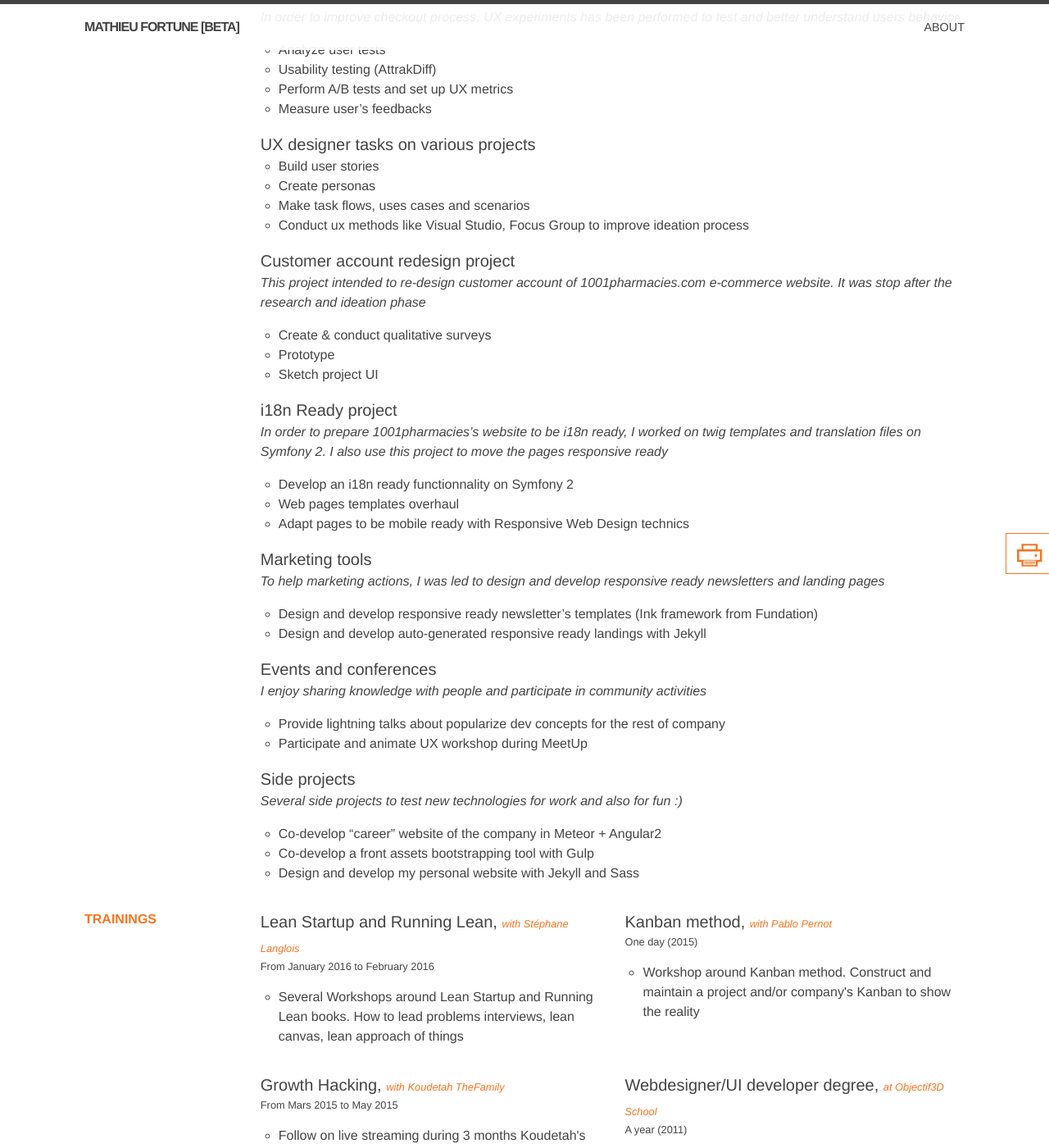
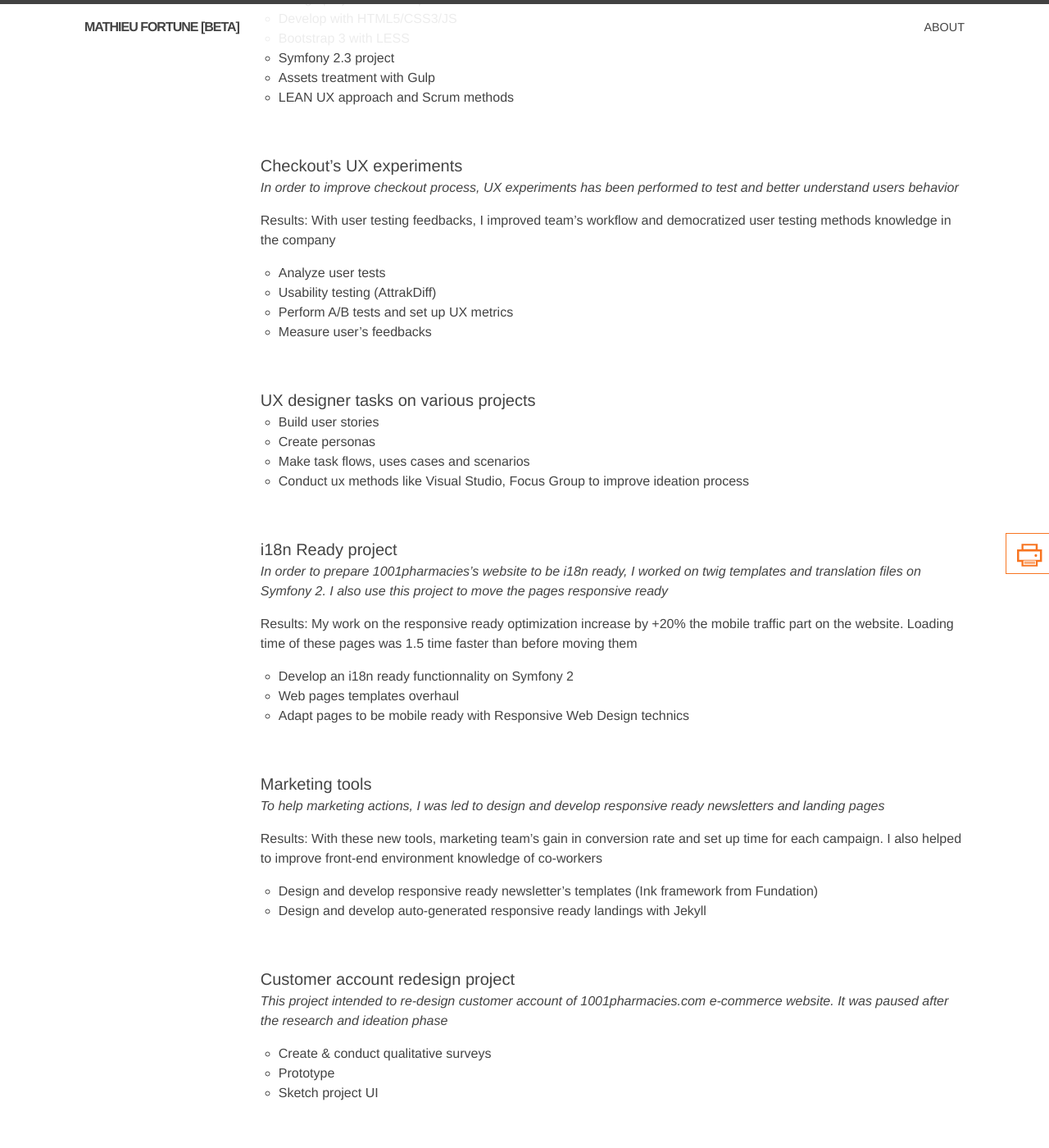
Before and after one commit to MathieuFortune/mathieufortune.github.io, a Jekyll site: the page built from about.md, in a window 1280 px wide and 1400 px high, scrolled down 2585 px. Shown: the whole window at 82% size. Built offline with Jekyll 4.4.1, drawn with Linux system fonts in a browser that asks for light colours; some of the changed text lies outside the part shown.

Commit message:
[UP] results projects

```diff
--- a/_data/about.json
+++ b/_data/about.json
@@ -34,6 +34,7 @@
   ],
   "i_have_heading": "I have",
   "i_have": [
+    "Successful experience in e-commerce start-up environment",
     "Passion for my work",
     "High self-motivation in working individually and closely with others",
     "Great communication and collaboration skills",
@@ -41,7 +42,7 @@
     "Expertise in HTML and CSS languages",
     "Analyze user testing, measuring and rebuilding",
     "Strong sense of design theory and typography",
-    "Experience in digital agency and e-commerce start-up environment",
+    "Experience in web digital agency",
     "Experience in responsive web design, cross-platform compatible coding techniques and troubleshooting",
     "Positive attitude with a pragmatic and hedonic view"
   ],
--- a/about.md
+++ b/about.md
@@ -111,6 +111,8 @@ type: about
 
 _This project intended to re-design and develop the catalog (search, find and buy a product) of 1001pharmacies e-commerce website_
 
+**This project is in work in progress**
+
 * Sketch project UI (Sketch)
 * Design project's user experience
 * Develop with HTML5/CSS3/JS
@@ -119,11 +121,15 @@ _This project intended to re-design and develop the catalog (search, find and bu
 * Assets treatment with Webpack and PostCss
 * LEAN UX approach and Scrum methods
 
+<br/>
+
 
 ### Checkout process redesign project
 {: .no-marg-bot }
 
 _This project intended to re-design and develop the checkout process (cart, delivery, payment of an order) of 1001pharmacies e-commerce website_
+
+**Results: +5% increase on the cart transformation rate. Significantly improve user experience trough the entire checkout process**
 
 * Sketch project UI (Sketch)
 * Design project's user experience
@@ -133,16 +139,22 @@ _This project intended to re-design and develop the checkout process (cart, deli
 * Assets treatment with Gulp
 * LEAN UX approach and Scrum methods
 
+<br/>
+
 
 ### Checkout's UX experiments
 {: .no-marg-bot }
 
 _In order to improve checkout process, UX experiments has been performed to test and better understand users behavior_
 
+**Results: With user testing feedbacks, I improved team's workflow and democratized user testing methods knowledge in the company**
+
 * Analyze user tests
 * Usability testing (AttrakDiff)
 * Perform A/B tests and set up UX metrics
 * Measure user's feedbacks
+
+<br/>
 
 
 ### UX designer tasks on various projects
@@ -153,15 +165,7 @@ _In order to improve checkout process, UX experiments has been performed to test
 * Make task flows, uses cases and scenarios
 * Conduct ux methods like Visual Studio, Focus Group to improve ideation process
 
-
-### Customer account redesign project
-{: .no-marg-bot }
-
-_This project intended to re-design customer account of 1001pharmacies.com e-commerce website. It was stop after the research and ideation phase_
-
-* Create & conduct qualitative surveys
-* Prototype
-* Sketch project UI
+<br/>
 
 
 ### i18n Ready project
@@ -169,9 +173,13 @@ _This project intended to re-design customer account of 1001pharmacies.com e-com
 
 _In order to prepare 1001pharmacies's website to be i18n ready, I worked on twig templates and translation files on Symfony 2. I also use this project to move the pages responsive ready_
 
+**Results: My work on the responsive ready optimization increase by +20% the mobile traffic part on the website. Loading time of these pages was 1.5 time faster than before moving them**
+
 * Develop an i18n ready functionnality on Symfony 2
 * Web pages templates overhaul
 * Adapt pages to be mobile ready with Responsive Web Design technics
+
+<br/>
 
 
 ### Marketing tools
@@ -179,8 +187,25 @@ _In order to prepare 1001pharmacies's website to be i18n ready, I worked on twig
 
 _To help marketing actions, I was led to design and develop responsive ready newsletters and landing pages_
 
+**Results: With these new tools, marketing team's gain in conversion rate and set up time for each campaign. I also helped to improve front-end environment knowledge of co-workers**
+
 * Design and develop responsive ready newsletter's templates (Ink framework from Fundation)
 * Design and develop auto-generated responsive ready landings with Jekyll
+
+<br/>
+
+
+### Customer account redesign project
+{: .no-marg-bot }
+
+_This project intended to re-design customer account of 1001pharmacies.com e-commerce website. It was paused after the research and ideation phase_
+
+* Create & conduct qualitative surveys
+* Prototype
+* Sketch project UI
+
+
+<br/>
 
 
 ### Events and conferences
@@ -191,6 +216,8 @@ _I enjoy sharing knowledge with people and participate in community activities_
 * Provide lightning talks about popularize dev concepts for the rest of company
 * Participate and animate UX workshop during MeetUp
 
+
+<br/>
 
 ### Side projects
 {: .no-marg-bot }
```
